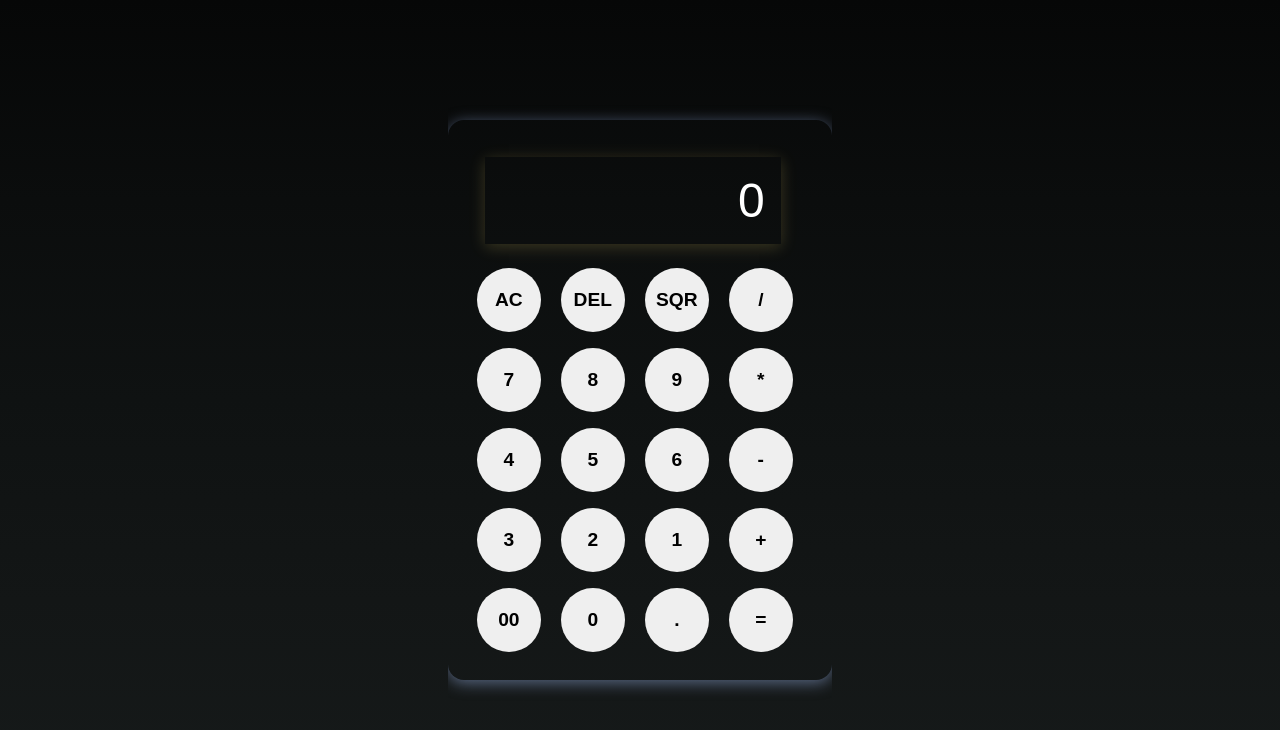
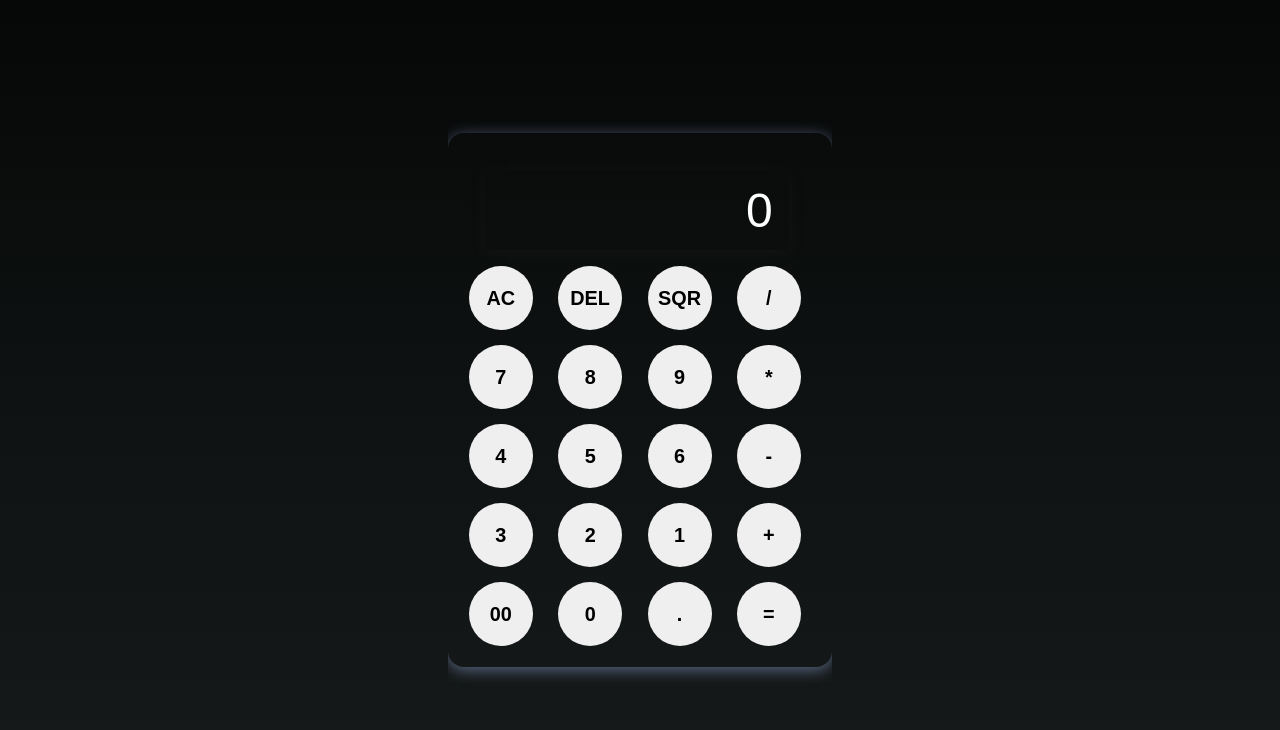
Before and after one commit to aditii-15/Calc-Project, a plain HTML site: page index.html in a window 1280 px wide. Drawn offline with Linux system fonts and the light colour scheme.

Commit message:
New Files

```diff
--- a/index.html
+++ b/index.html
@@ -10,39 +10,33 @@
     <div class="container">
         <div class="calculator">
             <input type="text" id="inputBox" placeholder="0">
-            <div>
+
+            <div class="buttons">
                 <button class="button-operator">AC</button>
                 <button class="button-operator">DEL</button>
                 <button class="button-operator">SQR</button>
                 <button class="button-operator">/</button>
-            </div>
 
-            <div>
                 <button class="button">7</button>
                 <button class="button">8</button>
                 <button class="button">9</button>
                 <button class="button-operator">*</button>
-            </div>
 
-            <div>
                 <button class="button">4</button>
                 <button class="button">5</button>
                 <button class="button">6</button>
                 <button class="button-operator">-</button>
-            </div>
 
-            <div>
                 <button class="button">3</button>
                 <button class="button">2</button>
                 <button class="button">1</button>
                 <button class="button-operator">+</button>
-            </div>
 
-            <div>
                 <button class="button">00</button>
                 <button class="button">0</button>
                 <button class="button">.</button>
                 <button class="button-equalBtn">=</button>
+
             </div>
         </div>
     </div>
--- a/style.css
+++ b/style.css
@@ -5,16 +5,19 @@
     overflow-x: hidden;
 }
 
-html {
+/* html {
     width: 100vw;
     height: 100vh;
-}
+    overflow-x: hidden;
+} */
+
 body {
     justify-content: center;
     display: flex;
     align-items: center;
     height: 100vh;
     background-image: linear-gradient(to bottom, #060707, #0b0d0d, #0f1212, #131616, #161a1a);
+    width: 100vw;
 }
 
 .container {
@@ -22,7 +25,6 @@ body {
     align-content: center;
     width: 24rem;
 }
-
 .calculator {
     padding: 1.3rem;
     border-radius: 1rem;
@@ -31,28 +33,40 @@ body {
 }
 
 input {
-    width: 18.5rem;
-    border: none;
+    width: 19rem;
+    height: 80px;
     padding: 1rem;
     margin: 1rem;
+    border: none;
     background: transparent;
+    box-shadow: 0px 3px 15px rgba(84, 84, 84, 0.1);
     font-size: 3rem;
-    box-shadow: 0px 3px 15px rgba(246, 219, 112, 0.2);
     text-align: right;
-    color: white;
-    transition: all 0.5s ease;
+    transition: 0.5s ease all;
 }
 
 input::placeholder {
-    color: white;
+    color: #ffffff;
+}
+
+input:hover {
+    transform: scale(1.1);
+    box-shadow: 0 0 20px rgba(200, 220, 255, 0.3);
+    cursor: pointer;
+}
+
+.buttons {
+    display: grid;
+    grid-template-columns: repeat(4, 1fr);
+    gap: 15px;
 }
 
 button {
     border: none;
     width: 4rem;
     height: 4rem;
-    margin: 0.5rem;
     border-radius: 50%;
+    font-size: 1.24rem;
     font-weight: bold;
-    font-size: 1.2rem;
+
 }
```
